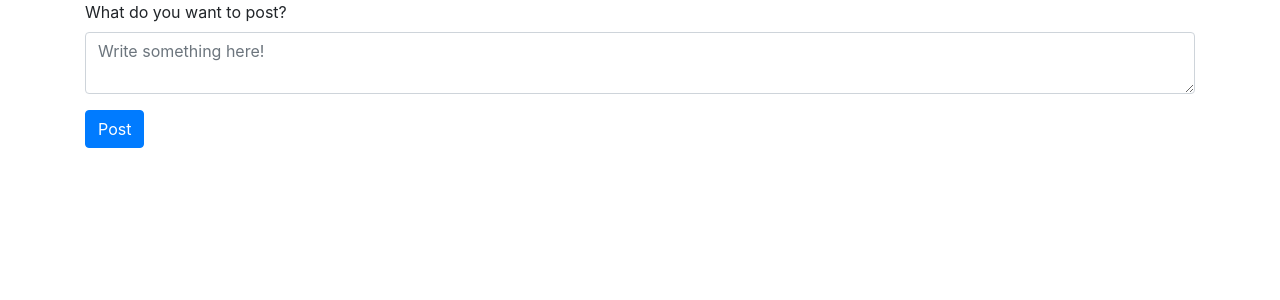
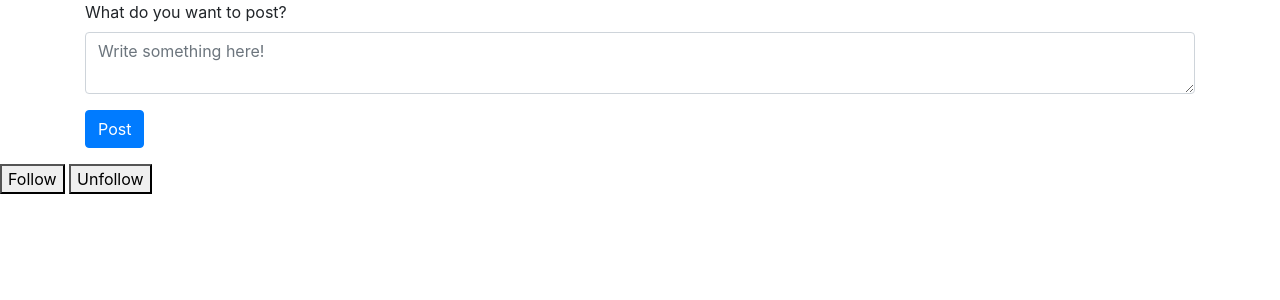
Before and after one commit to maungshine/network, a Django app: page / in a window 1280 px wide. Shown: the part 56-356 px from the top of the page. Run offline with Django 3.2, Linux system fonts and the light colour scheme; some libraries are stand-ins or nearby versions.

Commit message:
added posts,following,follower,follow,unfollow,profile features

```diff
--- a/network/models.py
+++ b/network/models.py
@@ -18,6 +18,7 @@ class Post(models.Model):
         return {
             "post_id": self.id,
             "username": self.post_user.username,
+            "user_id": self.post_user.id,
             "timestamp": self.date_posted.strftime("%b %d %Y, %I:%M %p"),
             "content": self.content,
             "likes":
--- a/network/static/network/network.js
+++ b/network/static/network/network.js
@@ -1,8 +1,10 @@
 document.addEventListener("DOMContentLoaded", function () {
+  const my_id = JSON.parse(document.querySelector("#user_id").textContent);
   document.querySelector("#post-form").addEventListener("submit", create_post);
   document.querySelector("#following").addEventListener("click", following);
-  document.querySelector("#profile").addEventListener("click", () => profile(1));
+  document.querySelector("#profile").addEventListener("click", () => profile(my_id));
   load_all_posts();
+  document.querySelector('#profile-div').style.display = 'none';
 });
 
 function load_all_posts() {
@@ -24,6 +26,9 @@ function load_posts(posts, id) {
 
         const username = document.createElement('h5');
         username.innerHTML = post.username
+        username.id = "post-username"
+
+        username.addEventListener('click', () => profile(post.user_id))
 
         const content = document.createElement('p');
         content.innerHTML = post.content
@@ -37,10 +42,12 @@ function load_posts(posts, id) {
       if(id === "main_page") {
         document.querySelector("#following_page").style.display = 'none';
         document.querySelector("#main_page").style.display = 'block';
+        document.querySelector('#profile-div').style.display = 'none';
       } else if (id === "following_page") {
         document.querySelector("#following_page").style.display = 'block';
         document.querySelector("#main_page").style.display = 'none';
-      };
+        document.querySelector('#profile-div').style.display = 'none';
+      }
 
 }
 
@@ -73,5 +80,57 @@ function profile(user_id) {
   .then(response => response.json())
   .then((data) => {
     console.log(data)
+    document.querySelector("#name").innerHTML = data[0][0].name
+    document.querySelector("#no-of-follower").innerHTML = data[0][0].followers.length + " follower(s)"
+    document.querySelector("#no-of-following").innerHTML = data[0][0].following.length + " following"
+    document.querySelector("#email").innerHTML = data[0][0].email
+
+    fetch(`is_following/${user_id}`)
+    .then(response => response.json())
+    .then((is_following) => {
+      console.log(is_following.is_following)
+      document.querySelector("#follow").addEventListener('click', () => follow_or_unfollow('follow', user_id))
+      document.querySelector("#unfollow").addEventListener('click', () => follow_or_unfollow('unfollow', user_id))
+      if(is_following.is_following) {
+        document.querySelector("#follow").style.display = 'none';
+        document.querySelector("#unfollow").style.display = 'block';
+
+      } else {
+        document.querySelector("#unfollow").style.display = 'none';
+        document.querySelector("#follow").style.display = 'block';
+
+      }
+
+    })
+
+    load_posts(data[1], "profile-div");
+
+    document.querySelector("#main_page").style.display = 'none';
+    document.querySelector("#following_page").style.display = 'none';
+    document.querySelector("#profile-div").style.display = 'block';
   })
 }
+
+function follow_or_unfollow (choice, user_id) {
+  fetch(`follow_or_unfollow/${choice}/${user_id}`)
+  .then(response => response.json())
+  .then((result) => {
+    console.log(result)
+    if(choice === 'follow') {
+      document.querySelector("#follow").style.display = 'none';
+      document.querySelector("#unfollow").style.display = 'block';
+    } else {
+      document.querySelector("#unfollow").style.display = 'none';
+      document.querySelector("#follow").style.display = 'block';
+    }
+
+  fetch(`profile/${user_id}`)
+  .then(response => response.json())
+  .then((data) => {
+    document.querySelector('#no-of-follower').innerHTML = data[0][0]['followers'].length + ' follower(s)';
+    document.querySelector('#no-of-following').innerHTML = data[0][0]['following'].length + ' following';
+  })
+
+    return result.follow_or_unfollow
+  })
+}
--- a/network/static/network/styles.css
+++ b/network/static/network/styles.css
@@ -0,0 +1,3 @@
+#post-username {
+    cursor: pointer;
+}
--- a/network/templates/network/index.html
+++ b/network/templates/network/index.html
@@ -21,4 +21,12 @@
     </div>
     <div id="main_page"></div>
     <div id="following_page"></div>
+    <div id="profile-div">
+        <div class="name"><h4 id="name"></h4></div>
+        <div class="no-of-follower"><span id="no-of-follower"></span></div>
+        <div class="no-of-following"><span id="no-of-following"></span></div>
+        <div class="email"><span id="email"></span></div>
+        <button id="follow">Follow</button>
+        <button id="unfollow">Unfollow</button>
+    </div>
 {% endblock %}
--- a/network/templates/network/layout.html
+++ b/network/templates/network/layout.html
@@ -8,6 +8,7 @@
         <link href="{% static 'network/styles.css' %}" rel="stylesheet">
         <script src="https://cdn.jsdelivr.net/npm/js-cookie@rc/dist/js.cookie.min.js"></script>
         {% block script %} {% endblock %}
+        {{ request.user.id|json_script:"user_id" }}
     </head>
     <body>
 
--- a/network/urls.py
+++ b/network/urls.py
@@ -10,5 +10,7 @@ urlpatterns = [
     path("all_posts", views.all_posts, name="all_posts"),
     path("create_post", views.create_post, name="create_post"),
     path("following", views.following, name="following"),
-    path("profile/<int:user_id>", views.profile, name="profile")
+    path("profile/<int:user_id>", views.profile, name="profile"),
+    path("is_following/<int:check_id>", views.is_following, name="is_following"),
+    path("follow_or_unfollow/<str:choice>/<int:user_id>", views.follow_or_unfollow, name="follow_or_unfollow")
 ]
--- a/network/views.py
+++ b/network/views.py
@@ -91,3 +91,21 @@ def profile(request, user_id):
         "followers": [follower.following_user.username for follower in user.followers.all()],
         "following": [following.followed_user.username for following in user.followed_users.all()]
     }], [post.serialize() for post in posts]], safe=False)
+
+def is_following(request, check_id):
+    following = [following.followed_user.id for following in request.user.followed_users.all()]
+    print(following, check_id)
+    if check_id in following:
+        return JsonResponse({"is_following" : True})
+    return JsonResponse({"is_following" : False})
+
+def follow_or_unfollow(request, choice, user_id):
+    user = User.objects.get(pk=user_id)
+    if choice == 'follow':
+        toFollow = Following(following_user=request.user, followed_user=user)
+        toFollow.save()
+        return JsonResponse({'follow_or_unfollow' : 'followed'})
+    if choice == 'unfollow':
+        following = Following.objects.filter(following_user=request.user, followed_user=user)
+        following[0].delete()
+        return JsonResponse({'follow_or_unfollow' : 'unfollowed'})
```
Also changed, not shown: db.sqlite3.
